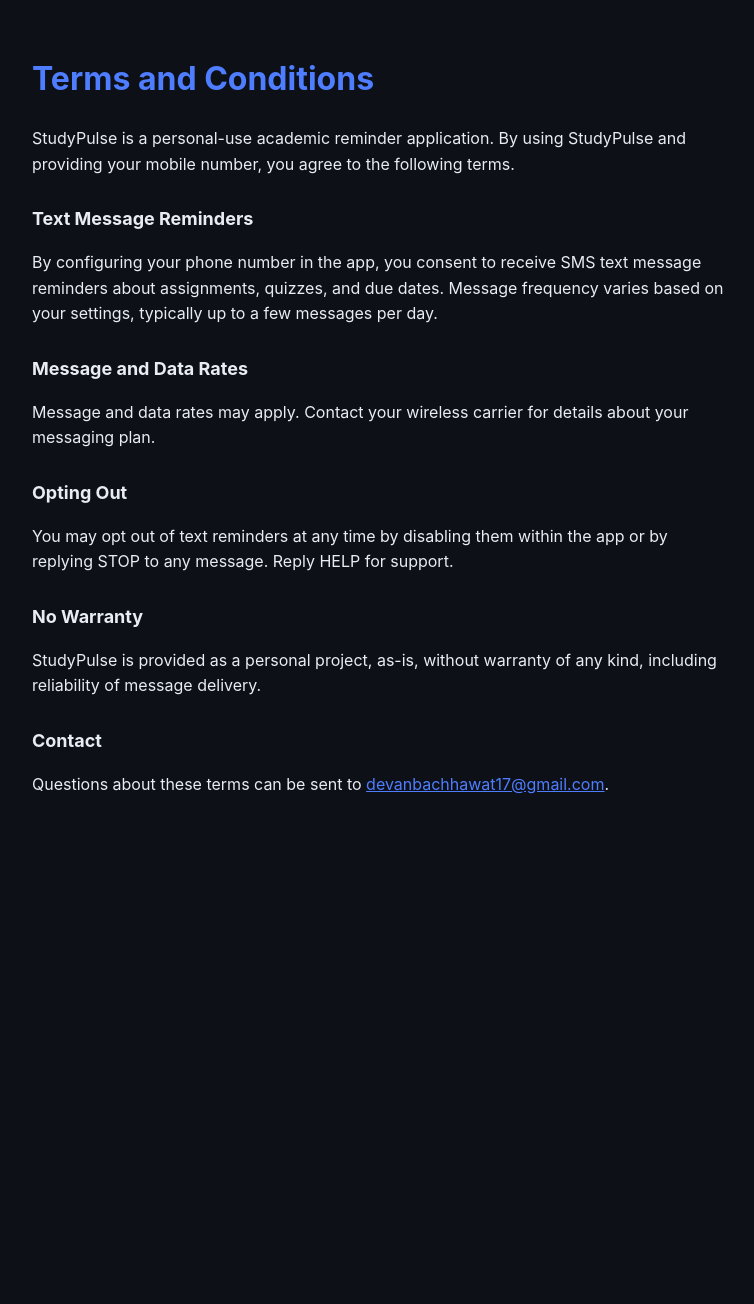
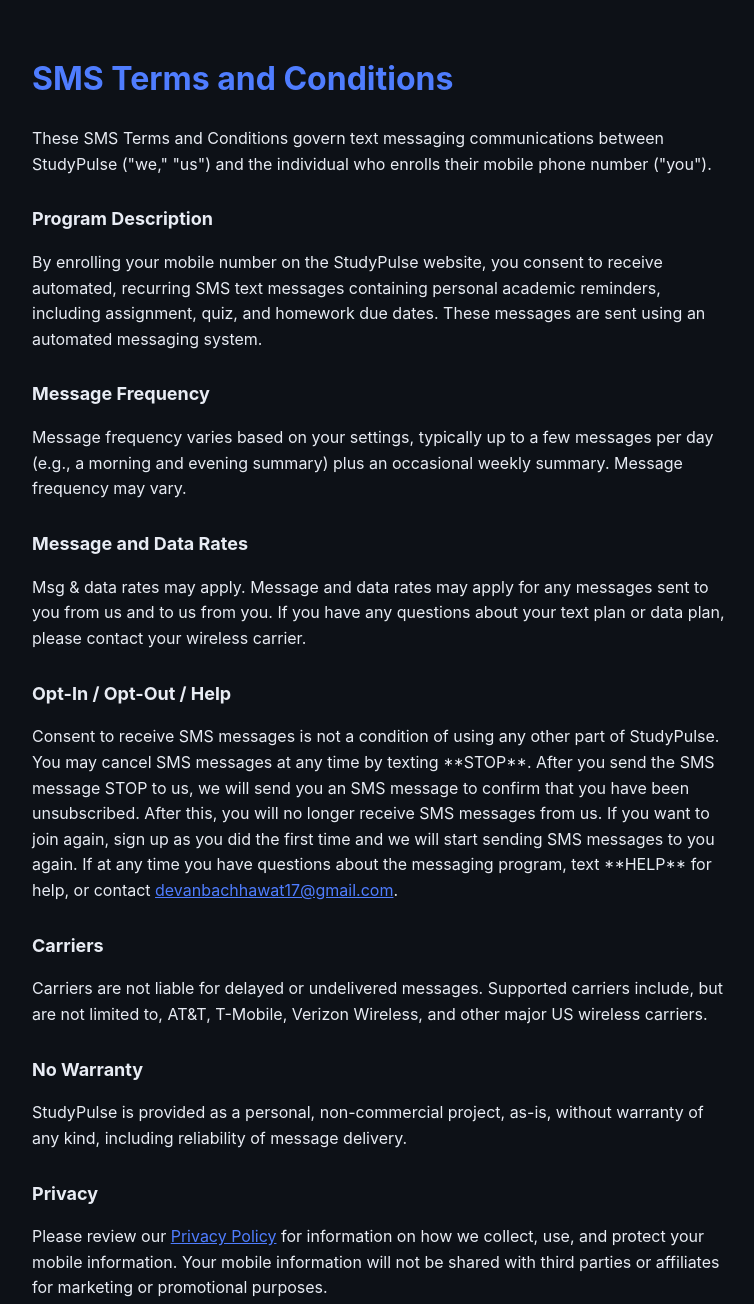
Before and after one commit to devanbachhawat17-tech/StudyPulse, a website: page public/terms.html in a window 1280 px wide. Shown: the top 1304 px of the page, without its empty margins (258-1012 px from the left). Before the commit the page ends 845 px from the top, so only its background shows below. Drawn offline with Linux system fonts and the light colour scheme.

Commit message:
Add files via upload

```diff
--- a/public/terms.html
+++ b/public/terms.html
@@ -3,7 +3,7 @@
 <head>
 <meta charset="UTF-8"/>
 <meta name="viewport" content="width=device-width,initial-scale=1"/>
-<title>Terms and Conditions — StudyPulse</title>
+<title>SMS Terms and Conditions — StudyPulse</title>
 <style>
   body { font-family: -apple-system, Arial, sans-serif; background:#0d1117; color:#e8ecf4; max-width:700px; margin:0 auto; padding:32px 20px; line-height:1.6; }
   h1 { color:#4f7dff; }
@@ -12,20 +12,29 @@
 </style>
 </head>
 <body>
-<h1>Terms and Conditions</h1>
-<p>StudyPulse is a personal-use academic reminder application. By using StudyPulse and providing your mobile number, you agree to the following terms.</p>
+<h1>SMS Terms and Conditions</h1>
+<p>These SMS Terms and Conditions govern text messaging communications between StudyPulse ("we," "us") and the individual who enrolls their mobile phone number ("you").</p>
 
-<h2>Text Message Reminders</h2>
-<p>By configuring your phone number in the app, you consent to receive SMS text message reminders about assignments, quizzes, and due dates. Message frequency varies based on your settings, typically up to a few messages per day.</p>
+<h2>Program Description</h2>
+<p>By enrolling your mobile number on the StudyPulse website, you consent to receive automated, recurring SMS text messages containing personal academic reminders, including assignment, quiz, and homework due dates. These messages are sent using an automated messaging system.</p>
+
+<h2>Message Frequency</h2>
+<p>Message frequency varies based on your settings, typically up to a few messages per day (e.g., a morning and evening summary) plus an occasional weekly summary. Message frequency may vary.</p>
 
 <h2>Message and Data Rates</h2>
-<p>Message and data rates may apply. Contact your wireless carrier for details about your messaging plan.</p>
+<p>Msg &amp; data rates may apply. Message and data rates may apply for any messages sent to you from us and to us from you. If you have any questions about your text plan or data plan, please contact your wireless carrier.</p>
 
-<h2>Opting Out</h2>
-<p>You may opt out of text reminders at any time by disabling them within the app or by replying STOP to any message. Reply HELP for support.</p>
+<h2>Opt-In / Opt-Out / Help</h2>
+<p>Consent to receive SMS messages is not a condition of using any other part of StudyPulse. You may cancel SMS messages at any time by texting **STOP**. After you send the SMS message STOP to us, we will send you an SMS message to confirm that you have been unsubscribed. After this, you will no longer receive SMS messages from us. If you want to join again, sign up as you did the first time and we will start sending SMS messages to you again. If at any time you have questions about the messaging program, text **HELP** for help, or contact <a href="mailto:devanbachhawat17@gmail.com">devanbachhawat17@gmail.com</a>.</p>
+
+<h2>Carriers</h2>
+<p>Carriers are not liable for delayed or undelivered messages. Supported carriers include, but are not limited to, AT&amp;T, T-Mobile, Verizon Wireless, and other major US wireless carriers.</p>
 
 <h2>No Warranty</h2>
-<p>StudyPulse is provided as a personal project, as-is, without warranty of any kind, including reliability of message delivery.</p>
+<p>StudyPulse is provided as a personal, non-commercial project, as-is, without warranty of any kind, including reliability of message delivery.</p>
+
+<h2>Privacy</h2>
+<p>Please review our <a href="/privacy.html">Privacy Policy</a> for information on how we collect, use, and protect your mobile information. Your mobile information will not be shared with third parties or affiliates for marketing or promotional purposes.</p>
 
 <h2>Contact</h2>
 <p>Questions about these terms can be sent to <a href="mailto:devanbachhawat17@gmail.com">devanbachhawat17@gmail.com</a>.</p>
```
